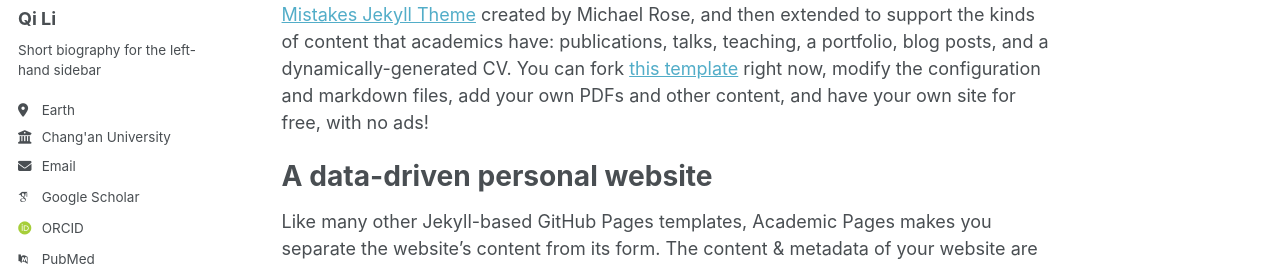
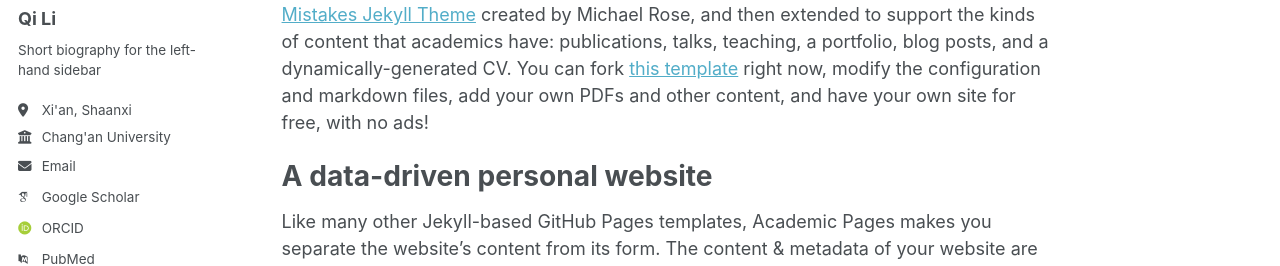
Before and after one commit to liqihao2000/liqihao2000.github.io, a Jekyll site: the page built from _pages/about.md, in a window 1280 px wide. Shown: the part 276-542 px from the top of the page. Built offline with Jekyll 4.4.1, drawn with Linux system fonts in a browser that asks for light colours; some web fonts are replaced.

Commit message:
update info

```diff
--- a/_config.yml
+++ b/_config.yml
@@ -26,7 +26,7 @@ author:
   name             : "Qi Li"
   pronouns         : # example: "she/her"
   bio              : "Short biography for the left-hand sidebar"
-  location         : "Earth"
+  location         : "Xi'an, Shaanxi"
   employer         : "Chang'an University"
   uri              : # URL
   email            : "liqihao@chd.edu.cn"
```
